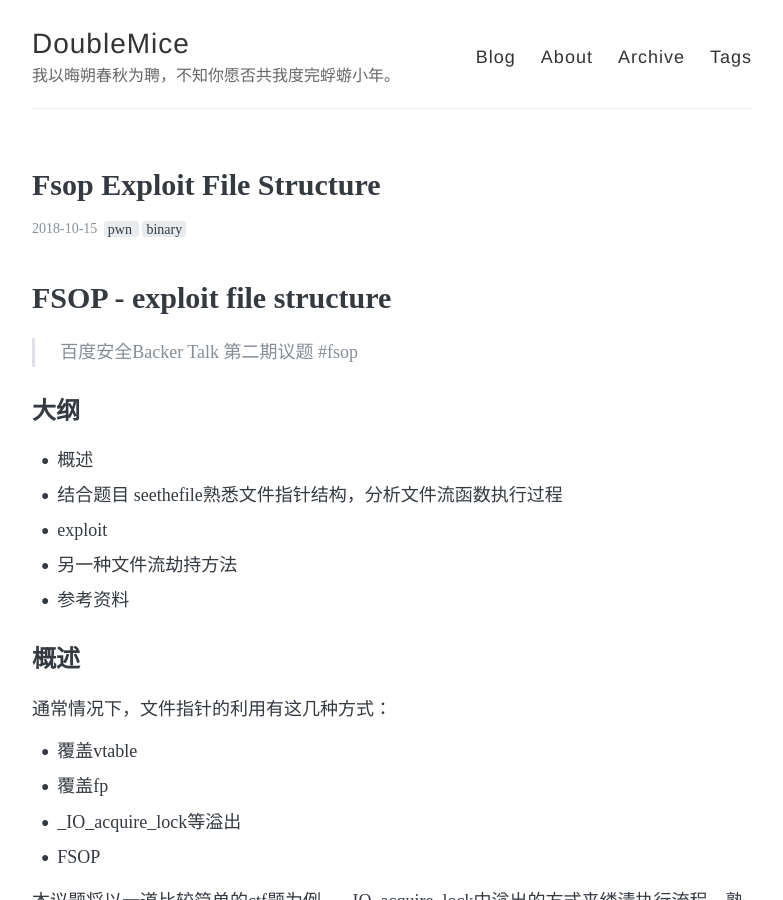
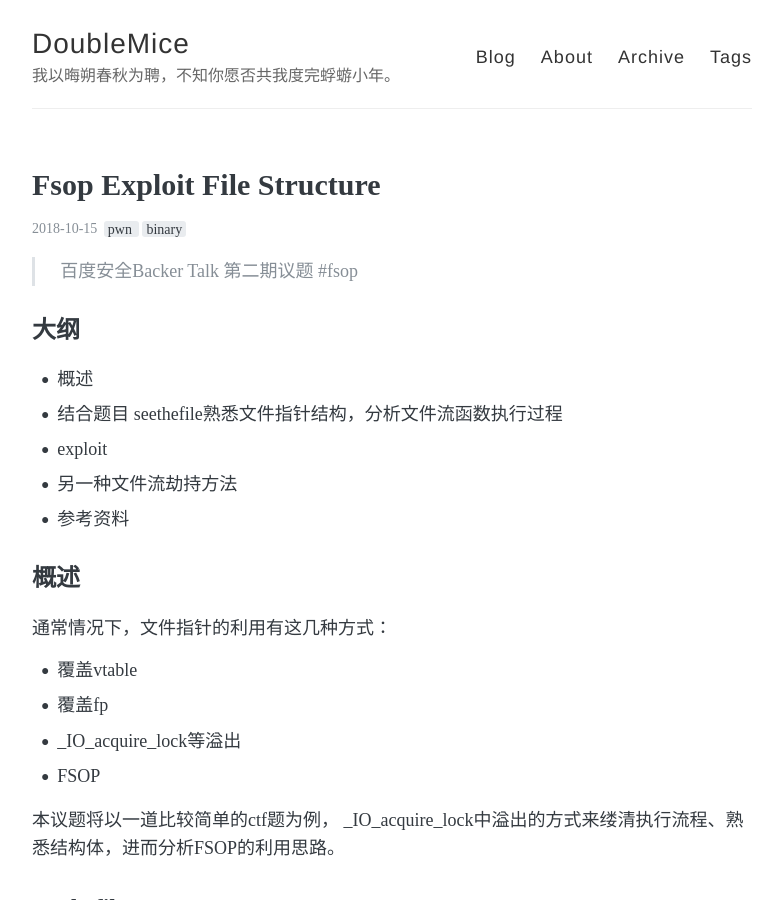
Before and after one commit to DoubleMice/DoubleMice.github.io, a Jekyll site: the page built from _posts/2018-10-15-FSOP-exploit-file-structure.md, in a window 1280 px wide and 900 px high. Shown: the whole window, without its empty margins (248-1031 px from the left). Built offline with Jekyll 4.4.1, drawn with Linux system fonts in a browser that asks for light colours; our own code applies the rules of GitHub Pages for plain Markdown files.

Commit message:
[*]edit FSOP

```diff
--- a/_posts/2018-10-15-FSOP-exploit-file-structure.md
+++ b/_posts/2018-10-15-FSOP-exploit-file-structure.md
@@ -6,7 +6,6 @@
 # draft
 ---
 
-# FSOP - exploit file structure
 > 百度安全Backer Talk 第二期议题
 #fsop
 
```
